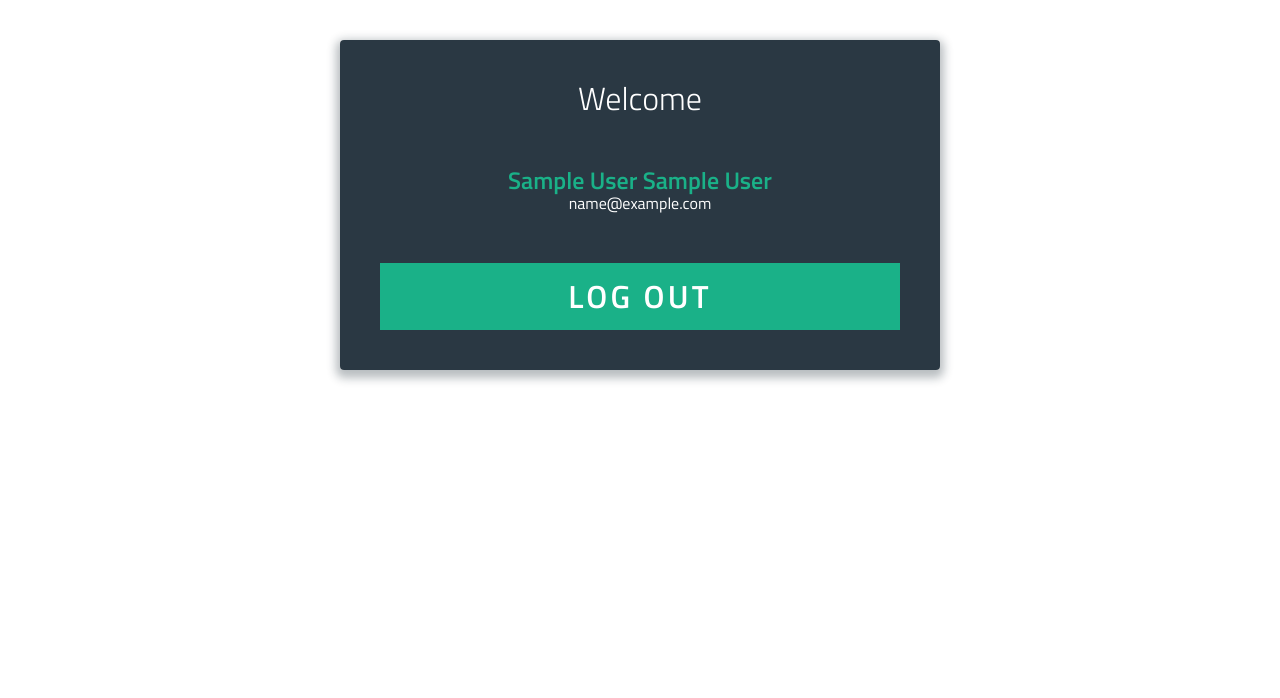
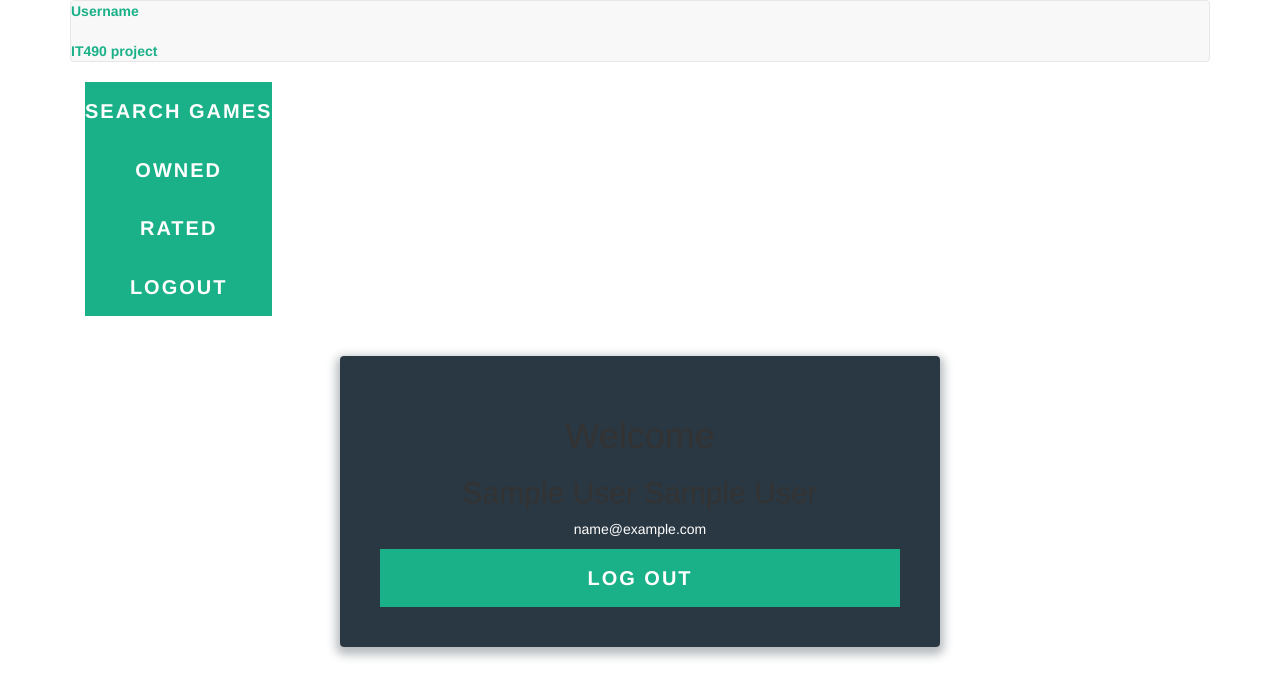
Before and after one commit to lem28/IT490, a PHP site: page /login-system/profile.php in a window 1280 px wide. Shown: the top 698 px of the page. Run offline with PHP 8.4, Linux system fonts and the light colour scheme; the visitor is signed in with stand-in values (Sample User, id 1); some libraries are stand-ins or nearby versions.

Commit message:
commit #21 created profile html page

```diff
--- a/profile.php
+++ b/profile.php
@@ -21,9 +21,41 @@ else {
   <meta charset="UTF-8">
   <title>Welcome <?= $first_name.' '.$last_name ?></title>
   <?php include 'css/css.html'; ?>
+  <link rel='stylesheet prefetch' href='http://maxcdn.bootstrapcdn.com/font-awesome/4.2.0/css/font-awesome.min.css'>
   <link rel="stylesheet" href="css/style.css">
 </head>
+<link href="//maxcdn.bootstrapcdn.com/bootstrap/3.3.0/css/bootstrap.min.css" rel="stylesheet" id="bootstrap-css">
+<script src="//maxcdn.bootstrapcdn.com/bootstrap/3.3.0/js/bootstrap.min.js"></script>
+<script src="//code.jquery.com/jquery-1.11.1.min.js"></script>
+<!------ Include the above in your HEAD tag ---------->
 
+
+<div class="wrapper">
+        <div class="container">
+        	<div class="row">
+                <div class="col-md-12">
+                <header id="header">
+
+  <div class="slider">
+  <div id="carousel-example-generic" class="carousel slide" data-ride="carousel">
+
+                	<nav class="navbar navbar-default">
+                        <!-- Brand and toggle get grouped for better mobile display -->
+                          <span class="site-name"><b>Username<br/><br/></b></span>
+                          <span class="site-description">IT490 project</span>
+                        </div>
+
+                        <!-- Collect the nav links, forms, and other content for toggling -->
+                        <div class="collapse navbar-collapse" id="mainNav" >
+                          <ul class="nav main-menu navbar-nav">
+			    <!-- replace # with link -->
+			    <a href="#"><button class="button button-block" name="SEARCH GAMES"/>SEARCH GAMES</button></a>
+			    <a href="#"><button class="button button-block" name="OWNED"/>OWNED</button></a>
+			    <a href="#"><button class="button button-block" name="RATED"/>RATED</button></a>
+			    <a href="../logout.php"><button class="button button-block" name="LOGOUT"/>LOGOUT</button></a>
+                          </ul>
+
+                </header><!--/#HEADER-->
 <body>
   <div class="form">
 
```
Also changed, not shown: profile/profile.html (+7 -42 lines).
